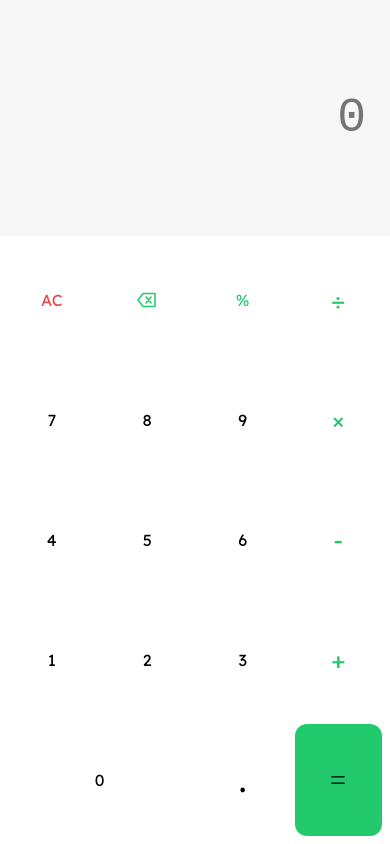
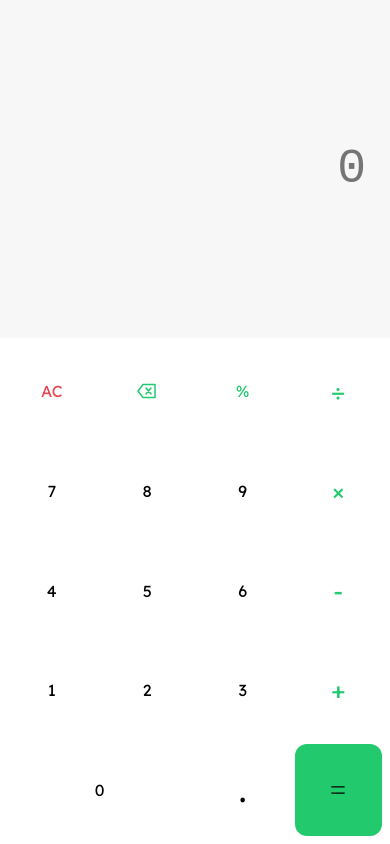
Before and after one commit to maqboolwebdev-stack/Calculator, a plain HTML site: page index.html in a window 390 px wide. Both pictures are taken after a click on the button "AC". Drawn offline with Linux system fonts and the light colour scheme.

Commit message:
style: adjust styles for mobile
decrease click tap duration and improve layout of calculator

```diff
--- a/script.js
+++ b/script.js
@@ -199,7 +199,7 @@ buttonsContainer.addEventListener('click', (event) => {
   window.clearTimeout(clickHighlightTimeout);
   clickHighlightTimeout = window.setTimeout(() => {
     button.classList.remove('is-clicked');
-  }, 150);
+  }, 100);
 });
 
 digits.forEach((button) => {
--- a/style.css
+++ b/style.css
@@ -176,12 +176,14 @@ button.is-clicked {
 @media (max-width: 426px) {
   body {
     display: block;
+    height: 100svh;
     height: 100dvh;
     min-height: 100svh;
   }
 
   .calculator {
     width: 100%;
+    height: 100svh;
     height: 100dvh;
     min-width: 0;
     min-height: 100svh;
@@ -189,7 +191,7 @@ button.is-clicked {
   }
 
   .display {
-    flex: 0 0 28%;
+    flex: 0 0 40%;
     min-height: 0;
     padding: 1rem 1.5rem;
     overflow: hidden;
@@ -210,7 +212,7 @@ button.is-clicked {
 
   .buttons-container {
     display: flex;
-    flex: 1;
+    flex: 0 0 60%;
     flex-direction: column;
     min-height: 0;
     padding: 0.5rem;
```
